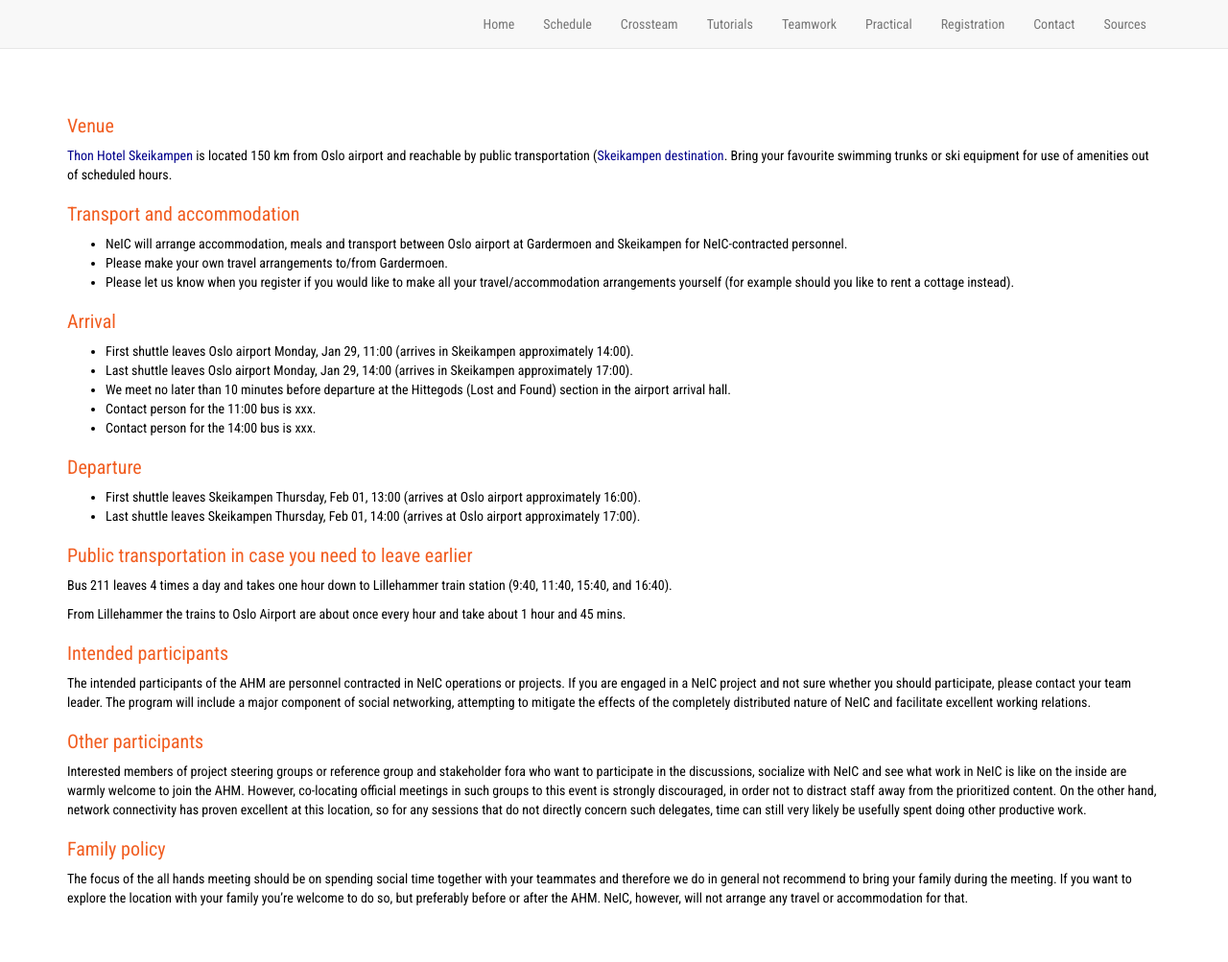
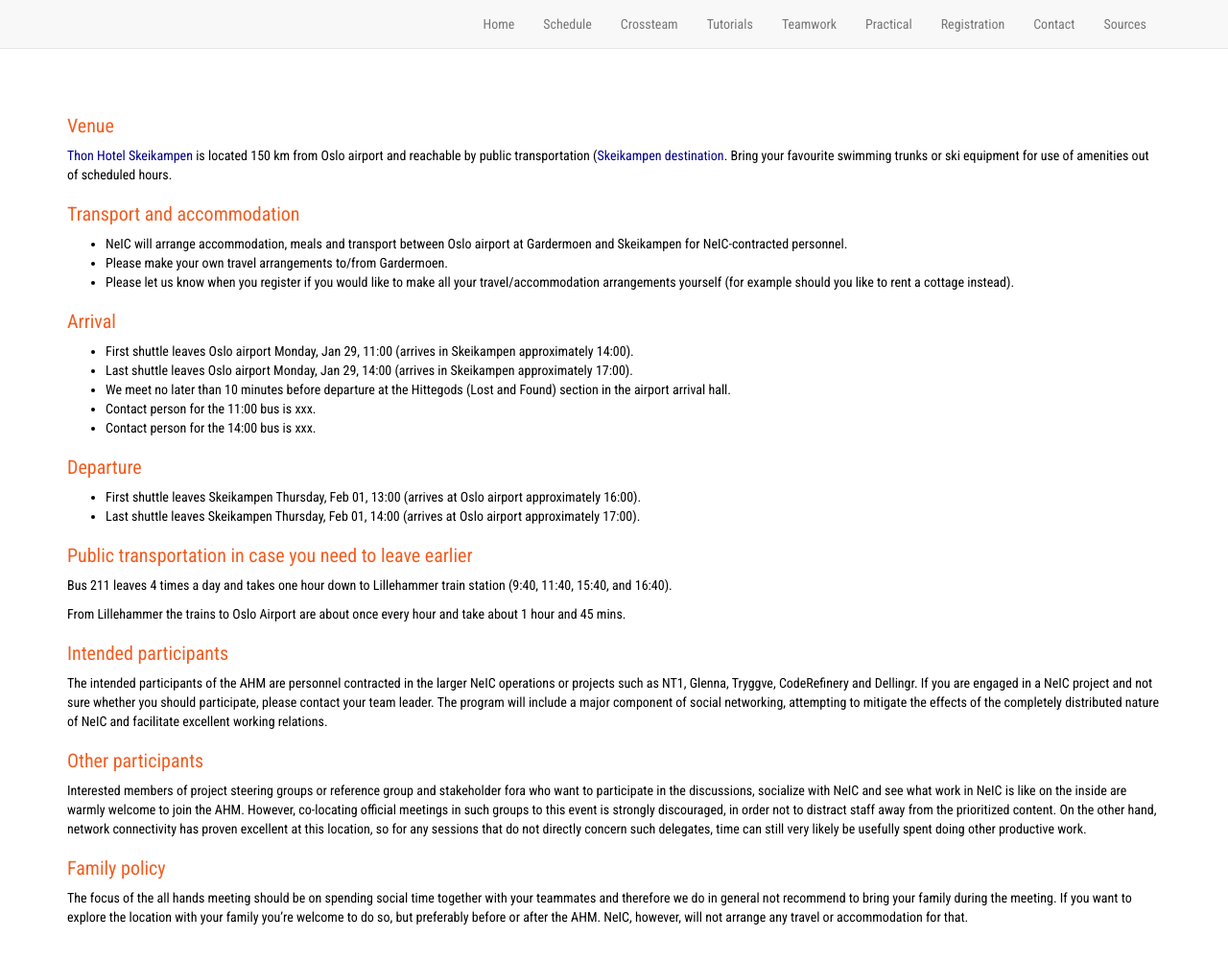
Before and after one commit to neicnordic/ahm18.neic.nordforsk.org, a Jekyll site: the page built from practical.md, in a window 1280 px wide and 1176 px high. Shown: the top 1003 px of the window at 96% size. Built offline with Jekyll 4.4.1, drawn with Linux system fonts in a browser that asks for light colours; nearby versions of some CDN libraries; our own code applies the rules of GitHub Pages for plain Markdown files.

Commit message:
Update practical.md

```diff
--- a/practical.md
+++ b/practical.md
@@ -39,12 +39,12 @@
 
 
 ### Intended participants
-The intended participants of the AHM are personnel contracted in NeIC
-operations or projects. If you are engaged in a NeIC project and not sure
-whether you should participate, please contact your team leader.  The program
-will include a major component of social networking, attempting to mitigate the
-effects of the completely distributed nature of NeIC and facilitate excellent
-working relations.
+The intended participants of the AHM are personnel contracted in the larger NeIC
+operations or projects such as NT1, Glenna, Tryggve, CodeRefinery and Dellingr.
+If you are engaged in a NeIC project and not sure whether you should participate,
+please contact your team leader.  The program will include a major component of social
+networking, attempting to mitigate the effects of the completely distributed nature of
+NeIC and facilitate excellent working relations.
 
 
 ### Other participants
```
